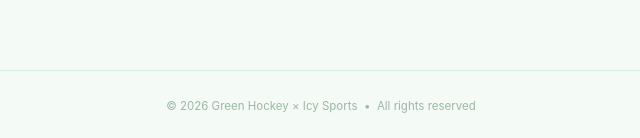
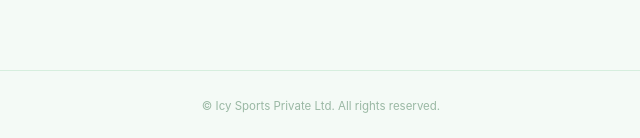
Before and after one commit to epsilongamess/icysports-site, a plain HTML site: page index.html in a window 1280 px wide. Shown: the part 860-998 px from the top of the page, 319-959 px from the left. Drawn offline with Linux system fonts and the light colour scheme.

Commit message:
Update index.html
rights reserved line changed

```diff
--- a/index.html
+++ b/index.html
@@ -243,7 +243,7 @@
 
   <!-- FOOTER -->
   <footer class="site-footer">
-    &copy; 2026 Green Hockey &times; Icy Sports &nbsp;&bull;&nbsp; All rights reserved
+    &copy; Icy Sports Private Ltd. All rights reserved.
   </footer>
 
 </body>
```
